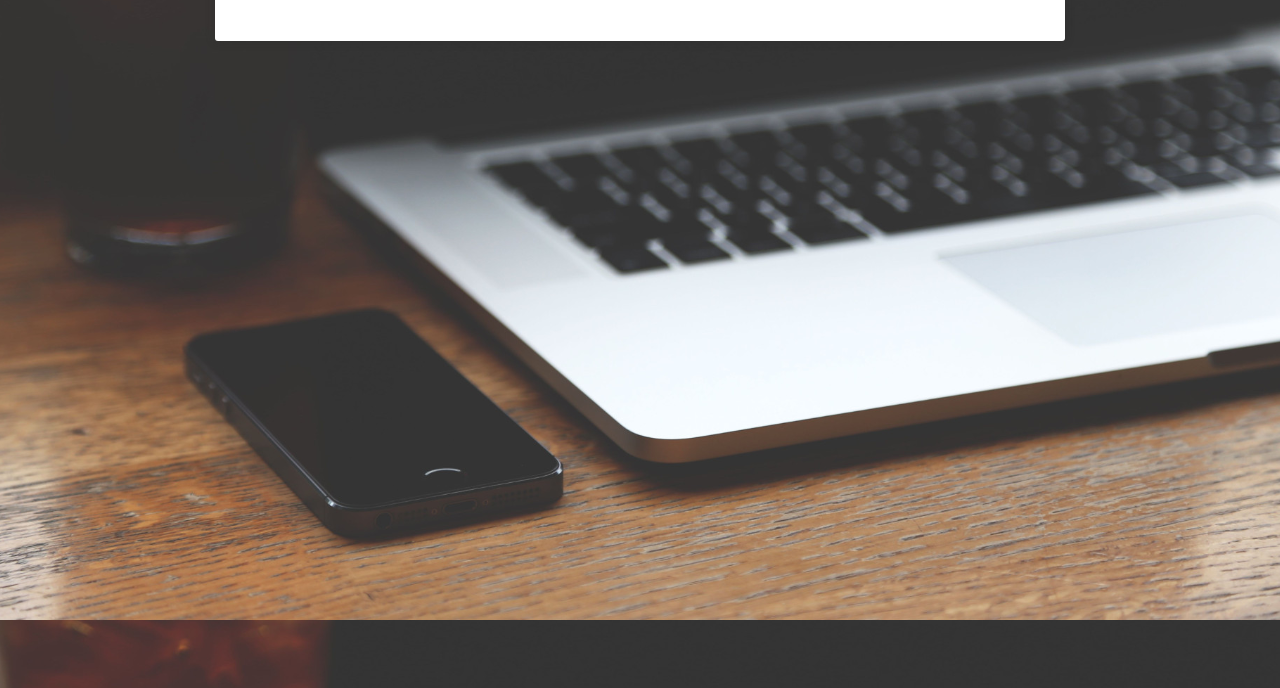
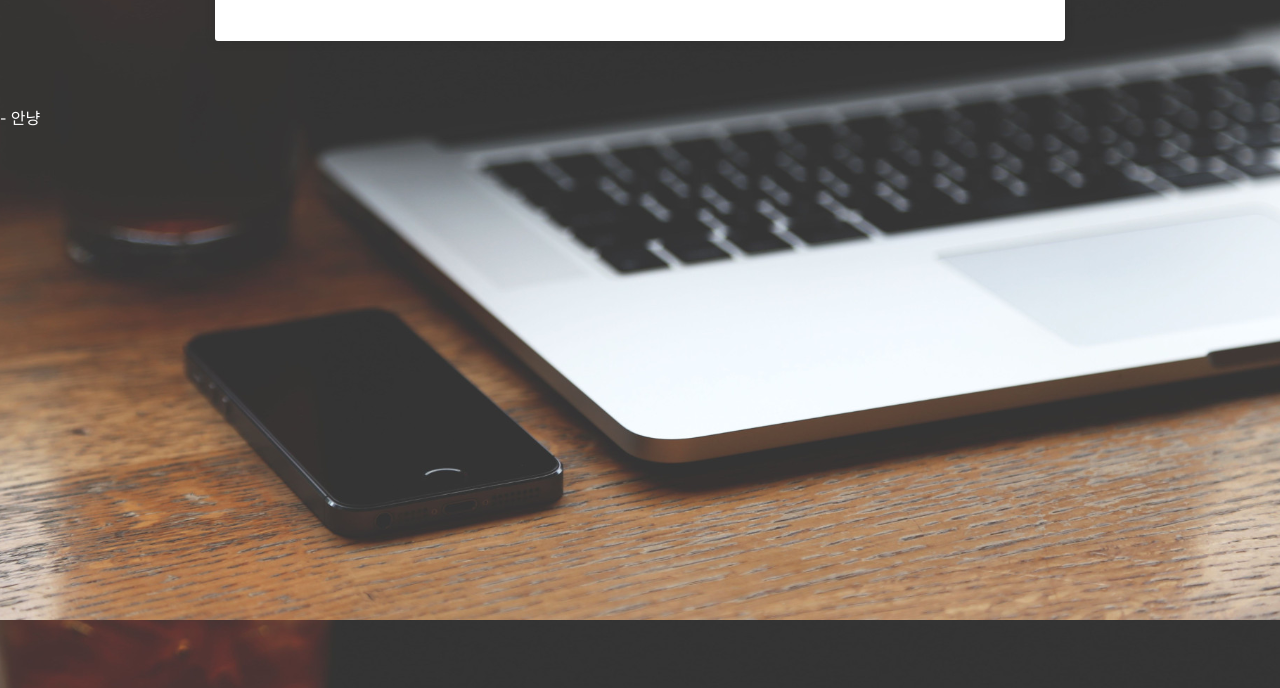
Before and after one commit to sangwoo24/sangwoo24.github.io, a Jekyll site: the page built from projects/index.md, in a window 1280 px wide. Shown: the part 280-968 px from the top of the page. Built offline with Jekyll 4.4.1, drawn with Linux system fonts in a browser that asks for light colours; some web fonts are replaced.

Commit message:
Update project.html

```diff
--- a/_layouts/project.html
+++ b/_layouts/project.html
@@ -36,10 +36,10 @@ layout: compress
                 </div>
             </div>
         </div>
+        - 안냥
     </header>
     {% include scripts.html %}
     <script src="{{ site.url }}/assets/js/wow.min.js"></script>
     <script type="text/javascript">(new WOW).init();</script>
-    안냥
 </body>
 </html>
```
